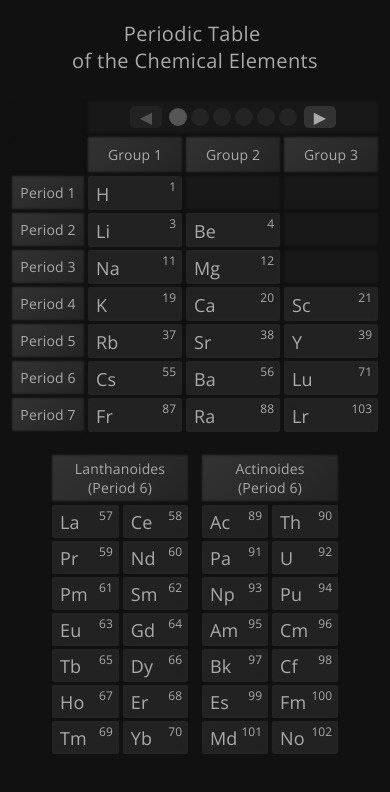
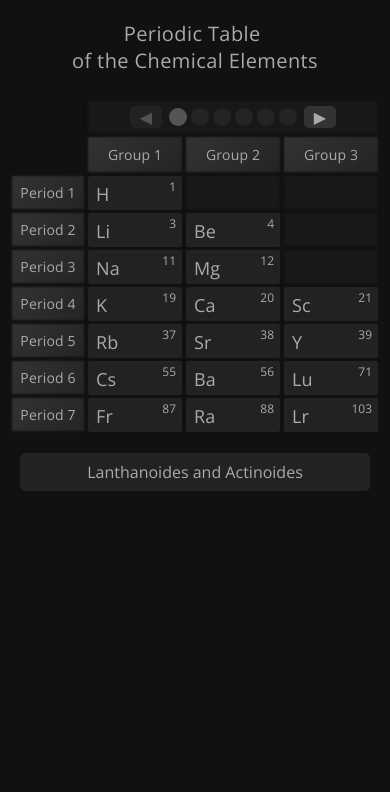
Before and after one commit to Offline2099/periodic-table-app, an Angular app: page / in a window 390 px wide. Shown: the top 792 px of the page. Built offline with nearby package versions, Linux system fonts and the light colour scheme.

Commit message:
Add collapsible container for Lanthanoides and Actinoides on mobile

```diff
--- a/src/app/table/table.component.css
+++ b/src/app/table/table.component.css
@@ -89,6 +89,39 @@
   display: flex;
   flex-wrap: wrap;
   justify-content: center;
+}
+
+.exceptions-container-mobile {
+  display: flex;
+  flex-basis: 100%;
+  flex-direction: column;
+  min-width: 295px;
+}
+
+.exceptions-container-mobile-header {
+  display: flex;
+  justify-content: center;
+  padding: 8px 10px;
+  border-radius: 5px 5px 0 0;
+  background: #222;
+  cursor: pointer;
+}
+
+.exceptions-container-mobile-collapsed .exceptions-container-mobile-header {
+  border-radius: 5px;
+}
+
+.exceptions-container-mobile-body {
+  display: flex;
+  justify-content: space-around;
+  padding: 8px 0;
+  border-radius: 0 0 5px 5px;
+  background: #181818;
+  animation: fadeIn .3s;
+}
+
+.exceptions-container-mobile-collapsed .exceptions-container-mobile-body {
+  display: none;
 }
 
 .table-main {
@@ -189,9 +222,15 @@ td {
 }
 
 @media (max-width: 599px) {
+  .exceptions-container {
+    width: min(100% - 20px, 400px);
+  }
   .table-exceptions {
     width: 140px;
     margin: 0 5px;
+  }
+  .table-exceptions:last-of-type {
+    margin-left: 0;
   }
   .table-exceptions th,
   .table-exceptions td {
--- a/src/app/table/table.component.html
+++ b/src/app/table/table.component.html
@@ -102,13 +102,22 @@
 <div class="exceptions-container">
 
   <!-- Lanthanoides and Actinoides (Mobile) -->
-  <table class="table-exceptions invisible-tablet invisible-desktop-small invisible-desktop-wide">
+  <div
+    class="exceptions-container-mobile invisible-tablet invisible-desktop-small invisible-desktop-wide"
+    [ngClass]="{'exceptions-container-mobile-collapsed': exceptionsContainerMobileCollapsed}">
+    <div
+      class="exceptions-container-mobile-header"
+      (click)="toggleExceptionsContainerMobile()">Lanthanoides and Actinoides</div>
+    <div class="exceptions-container-mobile-body">
+      <table
+        *ngFor="let t of ['Lanthanoides', 'Actinoides']; index as i"
+        class="table-exceptions">
         <tbody>
           <tr>
-        <th colspan="2">Lanthanoides<br />(Period&nbsp;6)</th>
+            <th colspan="2">{{t}}<br />(Period&nbsp;{{6 + i}})</th>
           </tr>
           <tr *ngFor="let row of arrExc">
-        <td *ngFor="let e of arrLanthanoides | slice:(2 * row):(2 * row + 2)">
+            <td *ngFor="let e of (!i ? arrLanthanoides : arrActinoides) | slice:(2 * row):(2 * row + 2)">
               <app-element
                 [e]="e"
                 (click)="pickElement(e)">
@@ -117,21 +126,8 @@
           </tr>
         </tbody>
       </table>
-  <table class="table-exceptions invisible-tablet invisible-desktop-small invisible-desktop-wide">
-    <tbody>
-      <tr>
-        <th colspan="2">Actinoides<br />(Period&nbsp;6)</th>
-      </tr>
-      <tr *ngFor="let row of arrExc">
-        <td *ngFor="let e of arrActinoides | slice:(2 * row):(2 * row + 2)">
-          <app-element
-            [e]="e"
-            (click)="pickElement(e)">
-          </app-element>
-        </td>
-      </tr>
-    </tbody>
-  </table>
+    </div>
+  </div>
 
   <!-- Lanthanoides and Actinoides (Tablet) -->
   <table class="table-exceptions invisible-mobile invisible-desktop-small invisible-desktop-wide">
--- a/src/app/table/table.component.ts
+++ b/src/app/table/table.component.ts
@@ -38,6 +38,8 @@ export class TableComponent implements OnInit {
   arrButtonsMobile = [0, 3, 6, 9, 12, 15];
   arrButtonsTablet = [0, 6, 12];
   arrButtonsDesktopSmall = [0, 9];
+
+  exceptionsContainerMobileCollapsed = true;
 
   constructor() { }
 
@@ -120,4 +122,9 @@ export class TableComponent implements OnInit {
     }
   }
 
+  toggleExceptionsContainerMobile(): void {
+    this.exceptionsContainerMobileCollapsed =
+      !this.exceptionsContainerMobileCollapsed;
+  }
+
 }
```
Lines whose indentation alone changed are shown as unchanged.
